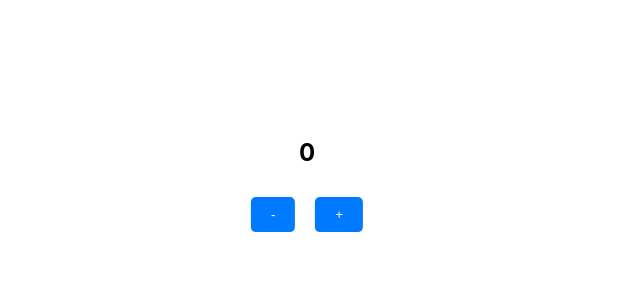
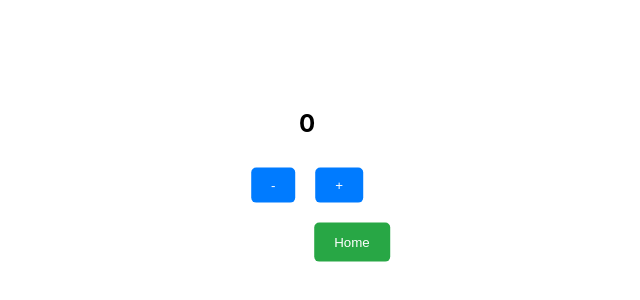
Before and after one commit to sravanthch/React-Concepts, a React (Create React App) app in the folder react-concepts/: page /counter in a window 1280 px wide. Shown: the part 220-520 px from the top of the page, without its empty margins (333-973 px from the left). Built offline with nearby package versions, Linux system fonts and the light colour scheme.

Commit message:
Home Redirection

```diff
--- a/react-concepts/src/components/Counter.jsx
+++ b/react-concepts/src/components/Counter.jsx
@@ -1,14 +1,18 @@
 import { useState } from 'react'
 import { Button } from 'primereact/button';
+import RedirectHome from './RedirectHome';
 
 
 const Counter = () => {
-    const [count, setCount] = useState(0);
+  const [count, setCount] = useState(0);
   return (
     <div className='home-header'>
-        <h2>{count}</h2>
-        <Button label="-" onClick={()=>setCount(count-1)}/>
-        <Button label="+" onClick={()=>setCount(count+1)}/>
+      <h2>{count}</h2>
+      <Button label="-" onClick={() => setCount(count - 1)} />
+      <Button label="+" onClick={() => setCount(count + 1)} />
+      <div>
+        <RedirectHome />
+      </div>
     </div>
   )
 }
```
